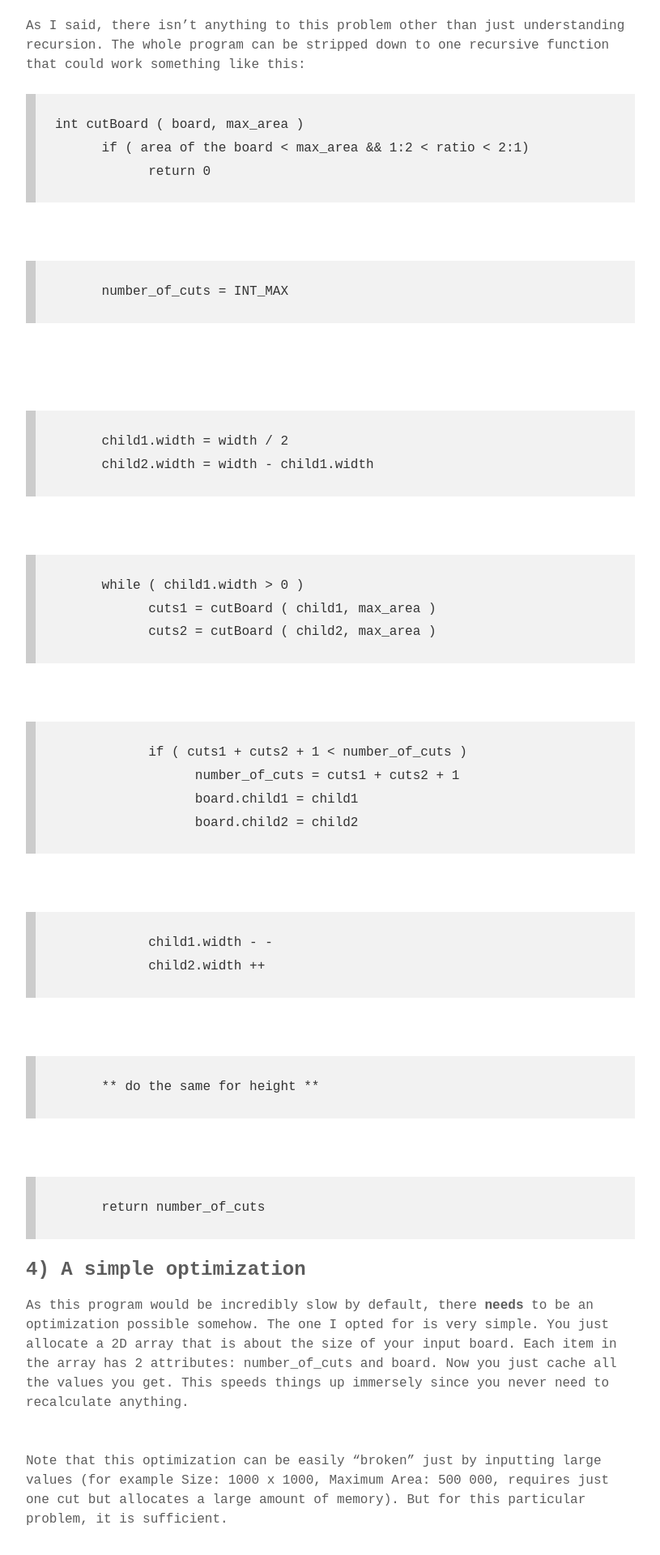
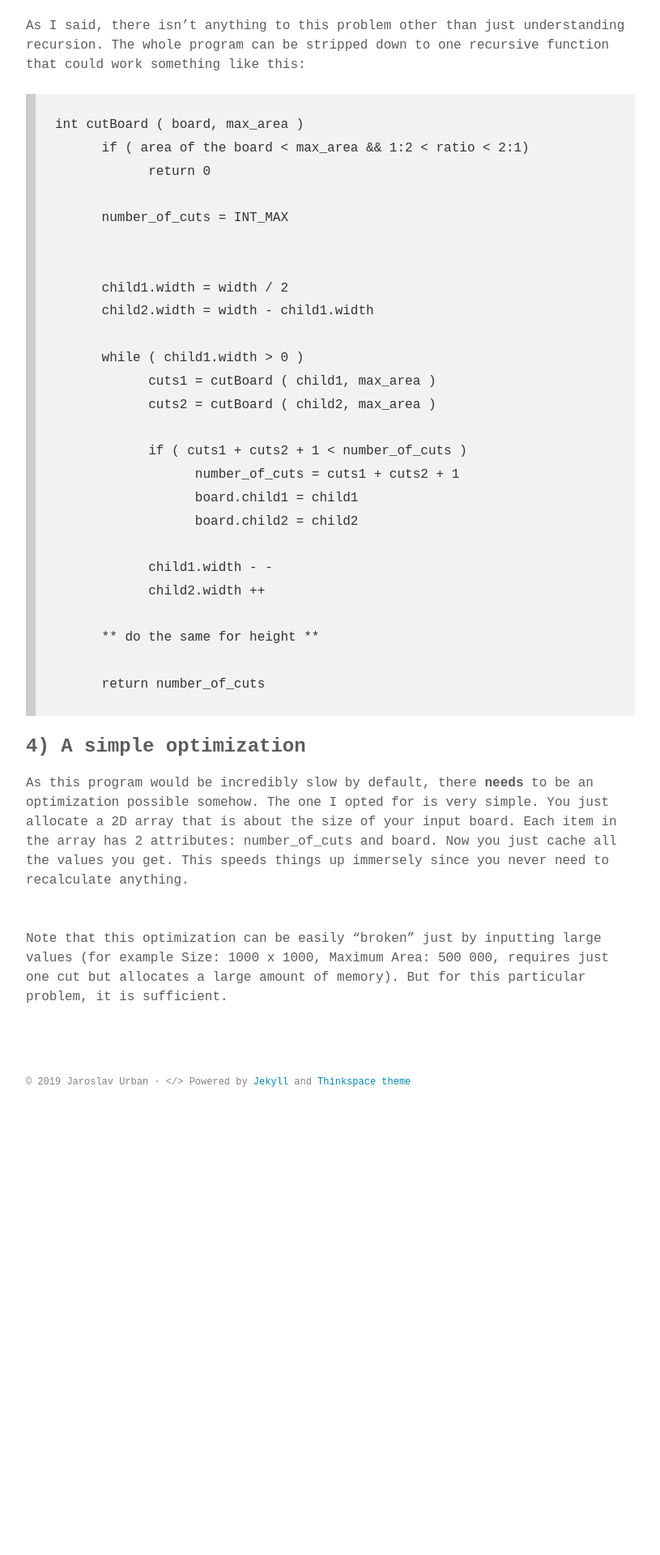
Before and after one commit to JaroslavUrbann/blog, a Jekyll site: the page built from _posts/2019-12-16-Progtest-explained,-Cutting-boards!.md, in a window 1280 px wide. Shown: the part 2078-3998 px from the top of the page at 81% size, without its empty margins (232-1047 px from the left). Built offline with Jekyll 4.4.1, drawn with Linux system fonts in a browser that asks for light colours; some web fonts are replaced; our own code applies the rules of GitHub Pages for plain Markdown files; after the commit the page ends 3471 px from its top, so only the background shows below that.

Commit message:
fixed new markdown issues

```diff
--- a/_posts/2019-12-16-Progtest-explained,-Cutting-boards!.md
+++ b/_posts/2019-12-16-Progtest-explained,-Cutting-boards!.md
@@ -34,27 +34,27 @@ As I said, there isn't anything to this problem other than just understanding re
 >int cutBoard ( board, max_area )
 >&nbsp;&nbsp;&nbsp;&nbsp;&nbsp;&nbsp;if ( area of the board < max_area && 1:2 < ratio < 2:1)
 >&nbsp;&nbsp;&nbsp;&nbsp;&nbsp;&nbsp;&nbsp;&nbsp;&nbsp;&nbsp;&nbsp;&nbsp;return 0
-<p>&nbsp;</p>
+><p>&nbsp;</p>
 >&nbsp;&nbsp;&nbsp;&nbsp;&nbsp;&nbsp;number_of_cuts = INT_MAX
-<p>&nbsp;</p>
-<p>&nbsp;</p>
+><p>&nbsp;</p>
+><p>&nbsp;</p>
 >&nbsp;&nbsp;&nbsp;&nbsp;&nbsp;&nbsp;child1.width = width / 2
 >&nbsp;&nbsp;&nbsp;&nbsp;&nbsp;&nbsp;child2.width = width - child1.width
-<p>&nbsp;</p>
+><p>&nbsp;</p>
 >&nbsp;&nbsp;&nbsp;&nbsp;&nbsp;&nbsp;while ( child1.width > 0 )
 >&nbsp;&nbsp;&nbsp;&nbsp;&nbsp;&nbsp;&nbsp;&nbsp;&nbsp;&nbsp;&nbsp;&nbsp;cuts1 = cutBoard ( child1, max_area )
 >&nbsp;&nbsp;&nbsp;&nbsp;&nbsp;&nbsp;&nbsp;&nbsp;&nbsp;&nbsp;&nbsp;&nbsp;cuts2 = cutBoard ( child2, max_area )
-<p>&nbsp;</p>
+><p>&nbsp;</p>
 >&nbsp;&nbsp;&nbsp;&nbsp;&nbsp;&nbsp;&nbsp;&nbsp;&nbsp;&nbsp;&nbsp;&nbsp;if ( cuts1 + cuts2 + 1 < number_of_cuts )
 >&nbsp;&nbsp;&nbsp;&nbsp;&nbsp;&nbsp;&nbsp;&nbsp;&nbsp;&nbsp;&nbsp;&nbsp;&nbsp;&nbsp;&nbsp;&nbsp;&nbsp;&nbsp;number_of_cuts = cuts1 + cuts2 + 1
 >&nbsp;&nbsp;&nbsp;&nbsp;&nbsp;&nbsp;&nbsp;&nbsp;&nbsp;&nbsp;&nbsp;&nbsp;&nbsp;&nbsp;&nbsp;&nbsp;&nbsp;&nbsp;board.child1 = child1
 >&nbsp;&nbsp;&nbsp;&nbsp;&nbsp;&nbsp;&nbsp;&nbsp;&nbsp;&nbsp;&nbsp;&nbsp;&nbsp;&nbsp;&nbsp;&nbsp;&nbsp;&nbsp;board.child2 = child2
-<p>&nbsp;</p>
+><p>&nbsp;</p>
 >&nbsp;&nbsp;&nbsp;&nbsp;&nbsp;&nbsp;&nbsp;&nbsp;&nbsp;&nbsp;&nbsp;&nbsp;child1.width - -
 >&nbsp;&nbsp;&nbsp;&nbsp;&nbsp;&nbsp;&nbsp;&nbsp;&nbsp;&nbsp;&nbsp;&nbsp;child2.width ++
-<p>&nbsp;</p>
+><p>&nbsp;</p>
 >&nbsp;&nbsp;&nbsp;&nbsp;&nbsp;&nbsp;** do the same for height **
-<p>&nbsp;</p>
+><p>&nbsp;</p>
 >&nbsp;&nbsp;&nbsp;&nbsp;&nbsp;&nbsp;return number_of_cuts
 
 
```
Also changed, not shown: 2 other files.
